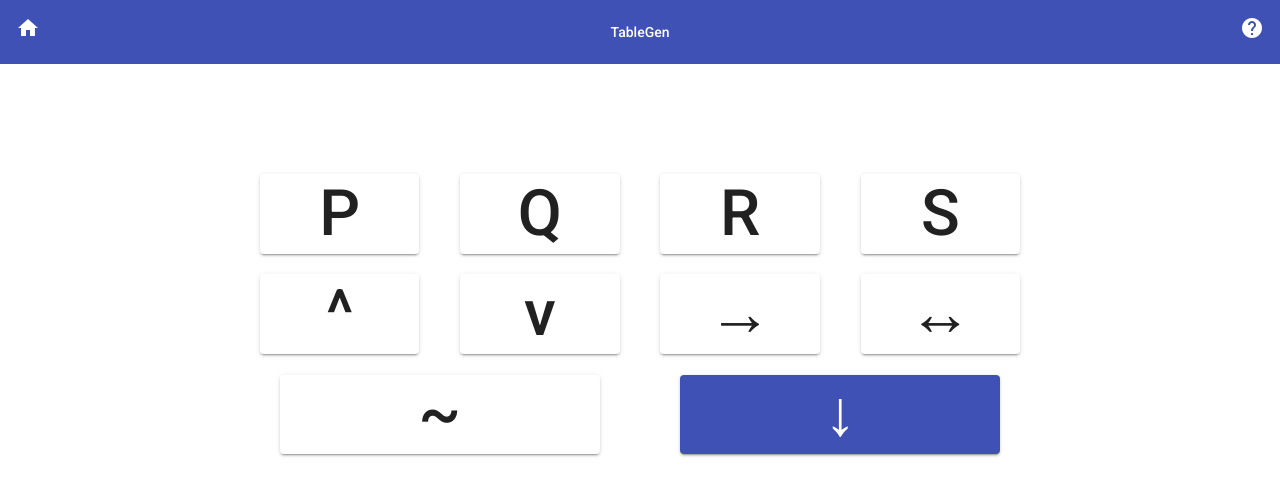
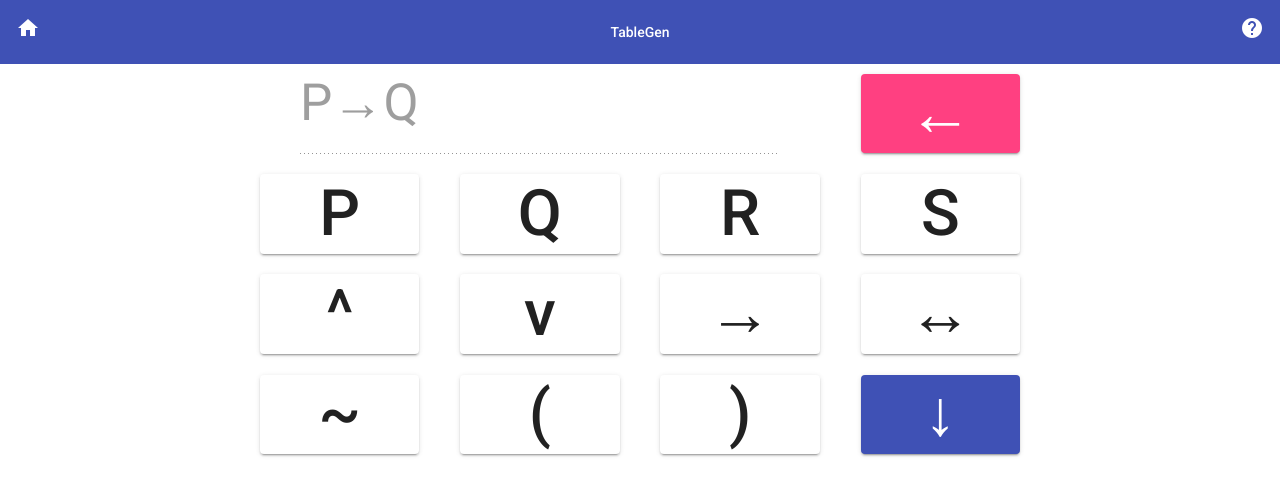
Before and after one commit to GoreMazter/TableGen, an Angular app: page /home in a window 1280 px wide. Shown: the top 496 px of the page. Built offline with nearby package versions, Linux system fonts and the light colour scheme.

Commit message:
basic interface finished

```diff
--- a/src/app/app.module.ts
+++ b/src/app/app.module.ts
@@ -11,6 +11,7 @@ import {MatIconModule} from '@angular/material/icon';
 import { HelpComponent } from './help/help.component';
 import { HomeComponent } from './home/home.component';
 import {MatGridListModule} from '@angular/material/grid-list';
+import {MatInputModule} from '@angular/material/input';
 @NgModule({
   declarations: [
     AppComponent,
@@ -25,7 +26,8 @@ import {MatGridListModule} from '@angular/material/grid-list';
     MatToolbarModule,
     MatButtonModule,
     MatIconModule,
-    MatGridListModule
+    MatGridListModule,
+    MatInputModule
   ],
   providers: [],
   bootstrap: [AppComponent]
--- a/src/app/home/home.component.css
+++ b/src/app/home/home.component.css
@@ -8,3 +8,7 @@
     height: 80%;
     font-size: 5vw;
 }
+.textBox{
+    width: 80%;
+    font-size: 4vw;
+}
--- a/src/app/home/home.component.html
+++ b/src/app/home/home.component.html
@@ -1,7 +1,13 @@
 <div class="grid">
     <mat-grid-list cols="4" rowHeight="2:1">
 
-        <mat-grid-tile [colspan]=4></mat-grid-tile>
+        <mat-grid-tile [colspan]=3>
+                <mat-form-field class="textBox">
+                        <input matInput disabled value={{exp}}>
+                      </mat-form-field>
+        </mat-grid-tile>
+
+        <mat-grid-tile><button mat-raised-button color="accent"class="btn">←</button></mat-grid-tile>
 
         <mat-grid-tile><button mat-raised-button class="btn">P</button></mat-grid-tile>
         <mat-grid-tile><button mat-raised-button class="btn">Q</button></mat-grid-tile>
@@ -12,9 +18,12 @@
         <mat-grid-tile><button mat-raised-button class="btn">v</button></mat-grid-tile>
         <mat-grid-tile><button mat-raised-button class="btn">→</button></mat-grid-tile>
         <mat-grid-tile><button mat-raised-button class="btn">↔</button></mat-grid-tile>
-        <mat-grid-tile [colspan]=2><button mat-raised-button class="btn">~</button></mat-grid-tile>
+        <mat-grid-tile><button mat-raised-button class="btn">~</button></mat-grid-tile>
 
-        <mat-grid-tile [colspan]="2"><button mat-raised-button class="btn" color="primary">↓</button></mat-grid-tile>
+        <mat-grid-tile><button mat-raised-button class="btn">(</button></mat-grid-tile>
+        <mat-grid-tile><button mat-raised-button class="btn">)</button></mat-grid-tile>
+
+        <mat-grid-tile><button mat-raised-button class="btn" color="primary">↓</button></mat-grid-tile>
 
 
 
--- a/src/app/home/home.component.ts
+++ b/src/app/home/home.component.ts
@@ -6,7 +6,7 @@ import { Component, OnInit } from '@angular/core';
   styleUrls: ['./home.component.css']
 })
 export class HomeComponent implements OnInit {
-
+  exp="P→Q"
   constructor() { }
 
   ngOnInit() {
```
